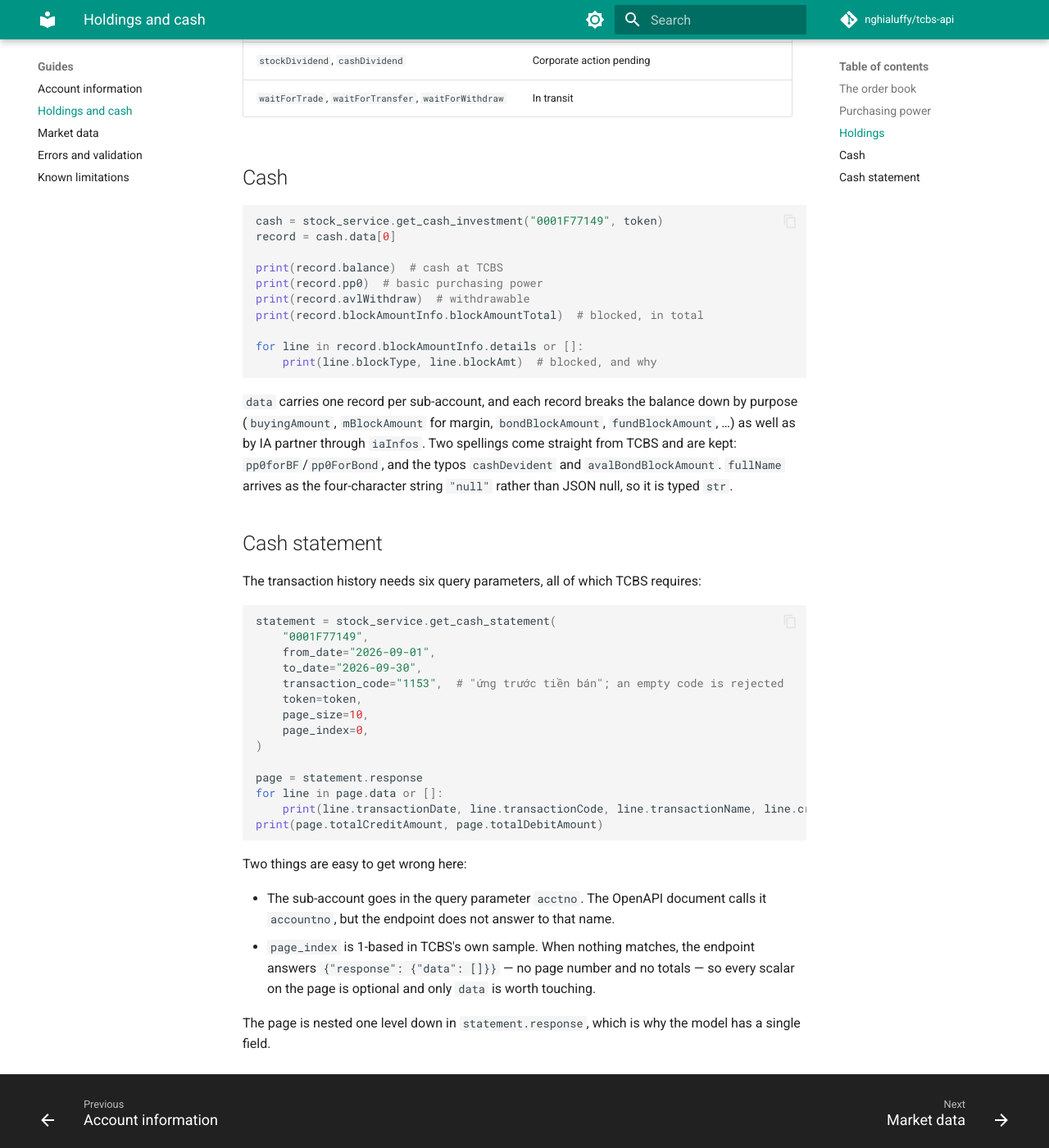
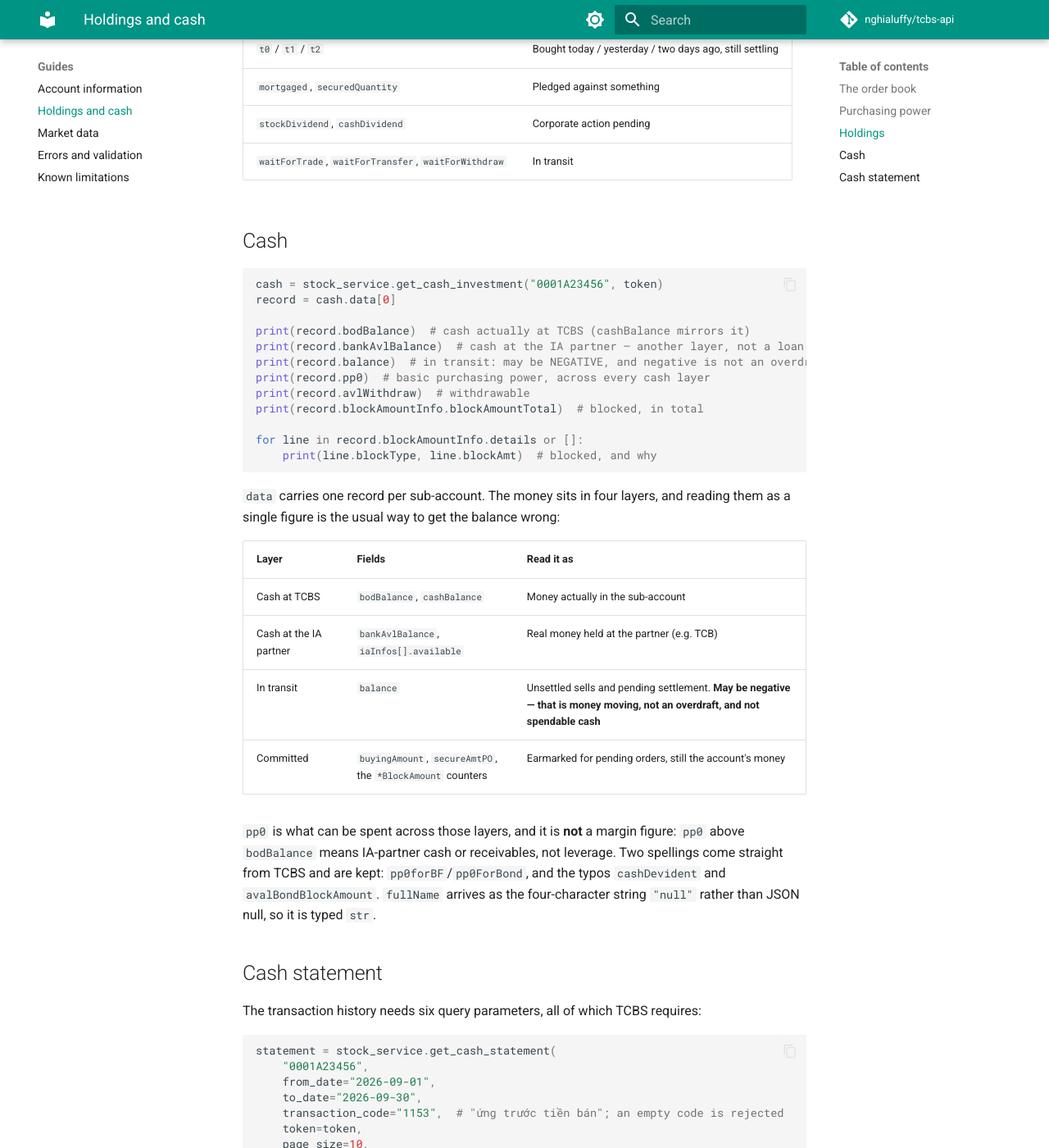
Before and after one commit to nghialuffy/tcbs-api, an MkDocs documentation site: the page built from docs/guides/holdings-and-cash.md, in a window 1280 px wide and 1400 px high, scrolled down 1839 px. Shown: the whole window at 82% size. Built offline with MkDocs 1.6.1 and Material for MkDocs 9.7.7, drawn with Linux system fonts in a browser that asks for light colours; comment, search, counter and statistics services are not loaded; some of the changed text lies outside the part shown.

````diff
--- a/docs/guides/holdings-and-cash.md
+++ b/docs/guides/holdings-and-cash.md
@@ -8,14 +8,14 @@ token.
 from tcbs_api.service import stock as stock_service
 ```
 
-`account_no` is the **sub-account** number, not the custody account: `0001F77149` rather than
-`0001201435`. List a custody account's sub-accounts with `get_subaccount_info(...,
+`account_no` is the **sub-account** number, not the custody account: `0001A23456` rather than
+`0001C23456`. List a custody account's sub-accounts with `get_subaccount_info(...,
 "bankSubAccounts", token)` — see [Account information](account-information.md).
 
 ## The order book
 
 ```python
-orders = stock_service.get_orders("0001F77149", token)
+orders = stock_service.get_orders("0001A23456", token)
 for order in orders.data or []:
     print(order.orderId, order.symbol, order.execType, order.status, order.price, order.quantity)
 ```
@@ -27,14 +27,14 @@ calls those rows `orders`, the endpoint actually sends them under `data`.
 A single order, by the id from that page:
 
 ```python
-order = stock_service.get_order("0001F77149", order_id="123456", token=token)
+order = stock_service.get_order("0001A23456", order_id="123456", token=token)
 print(order.data[0].matchPrice, order.data[0].orStatus)
 ```
 
 And the trades that have matched, with their fees and taxes:
 
 ```python
-matches = stock_service.get_command_match_information("0001F77149", token)
+matches = stock_service.get_command_match_information("0001A23456", token)
 ```
 
 ## Purchasing power
@@ -43,23 +43,26 @@ Three endpoints answer the same `ppse` object — the plain one, one for a symbo
 symbol at a price:
 
 ```python
-pp = stock_service.get_purchasing_power("0001F77149", token)
+pp = stock_service.get_purchasing_power("0001A23456", token)
 print(pp.pp0, pp.availableTrade, pp.maxBuyQuantity)
 
-pp_fpt = stock_service.get_purchasing_power_by_symbol("0001F77149", "FPT", token)
-pp_fpt_at_30 = stock_service.get_purchasing_power_by_symbol_and_price("0001F77149", "FPT", 30.0, token)
+pp_fpt = stock_service.get_purchasing_power_by_symbol("0001A23456", "FPT", token)
+pp_fpt_at_30 = stock_service.get_purchasing_power_by_symbol_and_price("0001A23456", "FPT", 30.0, token)
 ```
 
-`pp0` is the basic purchasing power, `ppse` the figure for the symbol the check was run at and
-`realMaxBuyQuantity` the largest quantity TCBS will actually accept. Every field is optional,
+`pp0` is the only field the API document describes — the basic purchasing power. `ppse` is the
+figure for the symbol the check was run at; `availableTrade`, `ppseref`, `realMaxBuyQuantity` and
+`minBuyQuantity` are undocumented extras the live payload carries. In particular
+`minBuyQuantity` is **not** the exchange's round-lot rule: on HOSE a lot is 100 shares, and this
+value does not change with price, so do not read an order size out of it. Every field is optional,
 because the endpoint omits the ones that do not apply. The OpenAPI document describes these
-responses as a handful of fields; the live payload is the 16-field object the model follows —
-see [Known limitations](../limitations.md#the-models-follow-live-responses-where-the-document-is-wrong).
+responses as a handful of fields; the live payload is the 16-field object the model follows — see
+[Known limitations](../limitations.md#the-models-follow-live-responses-where-the-document-is-wrong).
 
 ## Holdings
 
 ```python
-assets = stock_service.get_asset_stock_by_sub_account("0001F77149", token)
+assets = stock_service.get_asset_stock_by_sub_account("0001A23456", token)
 for holding in assets.stock or []:
     print(
         holding.symbol,
@@ -85,11 +88,13 @@ knowing:
 ## Cash
 
 ```python
-cash = stock_service.get_cash_investment("0001F77149", token)
+cash = stock_service.get_cash_investment("0001A23456", token)
 record = cash.data[0]
 
-print(record.balance)  # cash at TCBS
-print(record.pp0)  # basic purchasing power
+print(record.bodBalance)  # cash actually at TCBS (cashBalance mirrors it)
+print(record.bankAvlBalance)  # cash at the IA partner — another layer, not a loan
+print(record.balance)  # in transit: may be NEGATIVE, and negative is not an overdraft
+print(record.pp0)  # basic purchasing power, across every cash layer
 print(record.avlWithdraw)  # withdrawable
 print(record.blockAmountInfo.blockAmountTotal)  # blocked, in total
 
@@ -97,11 +102,21 @@ for line in record.blockAmountInfo.details or []:
     print(line.blockType, line.blockAmt)  # blocked, and why
 ```
 
-`data` carries one record per sub-account, and each record breaks the balance down by purpose
-(`buyingAmount`, `mBlockAmount` for margin, `bondBlockAmount`, `fundBlockAmount`, …) as well as
-by IA partner through `iaInfos`. Two spellings come straight from TCBS and are kept:
-`pp0forBF`/`pp0ForBond`, and the typos `cashDevident` and `avalBondBlockAmount`. `fullName`
-arrives as the four-character string `"null"` rather than JSON null, so it is typed `str`.
+`data` carries one record per sub-account. The money sits in four layers, and reading them as a
+single figure is the usual way to get the balance wrong:
+
+| Layer | Fields | Read it as |
+| --- | --- | --- |
+| Cash at TCBS | `bodBalance`, `cashBalance` | Money actually in the sub-account |
+| Cash at the IA partner | `bankAvlBalance`, `iaInfos[].available` | Real money held at the partner (e.g. TCB) |
+| In transit | `balance` | Unsettled sells and pending settlement. **May be negative — that is money moving, not an overdraft, and not spendable cash** |
+| Committed | `buyingAmount`, `secureAmtPO`, the `*BlockAmount` counters | Earmarked for pending orders, still the account's money |
+
+`pp0` is what can be spent across those layers, and it is **not** a margin figure: `pp0` above
+`bodBalance` means IA-partner cash or receivables, not leverage. Two spellings come straight from
+TCBS and are kept: `pp0forBF`/`pp0ForBond`, and the typos `cashDevident` and
+`avalBondBlockAmount`. `fullName` arrives as the four-character string `"null"` rather than JSON
+null, so it is typed `str`.
 
 ## Cash statement
 
@@ -109,7 +124,7 @@ The transaction history needs six query parameters, all of which TCBS requires:
 
 ```python
 statement = stock_service.get_cash_statement(
-    "0001F77149",
+    "0001A23456",
     from_date="2026-09-01",
     to_date="2026-09-30",
     transaction_code="1153",  # "ứng trước tiền bán"; an empty code is rejected
--- a/tcbs_api/__init__.py
+++ b/tcbs_api/__init__.py
@@ -5,4 +5,4 @@ See the official API documentation at https://developers.tcbs.com.vn/.
 
 from __future__ import annotations
 
-__version__ = "0.0.5"
+__version__ = "0.0.6"
````
Also changed, not shown: CHANGELOG.md (+2 -0 lines), README.md (+15 -14 lines), docs/getting-started/quickstart.md (+4 -4 lines), docs/guides/errors-and-validation.md (+4 -4 lines), docs/limitations.md (+2 -2 lines), 3 other files.
